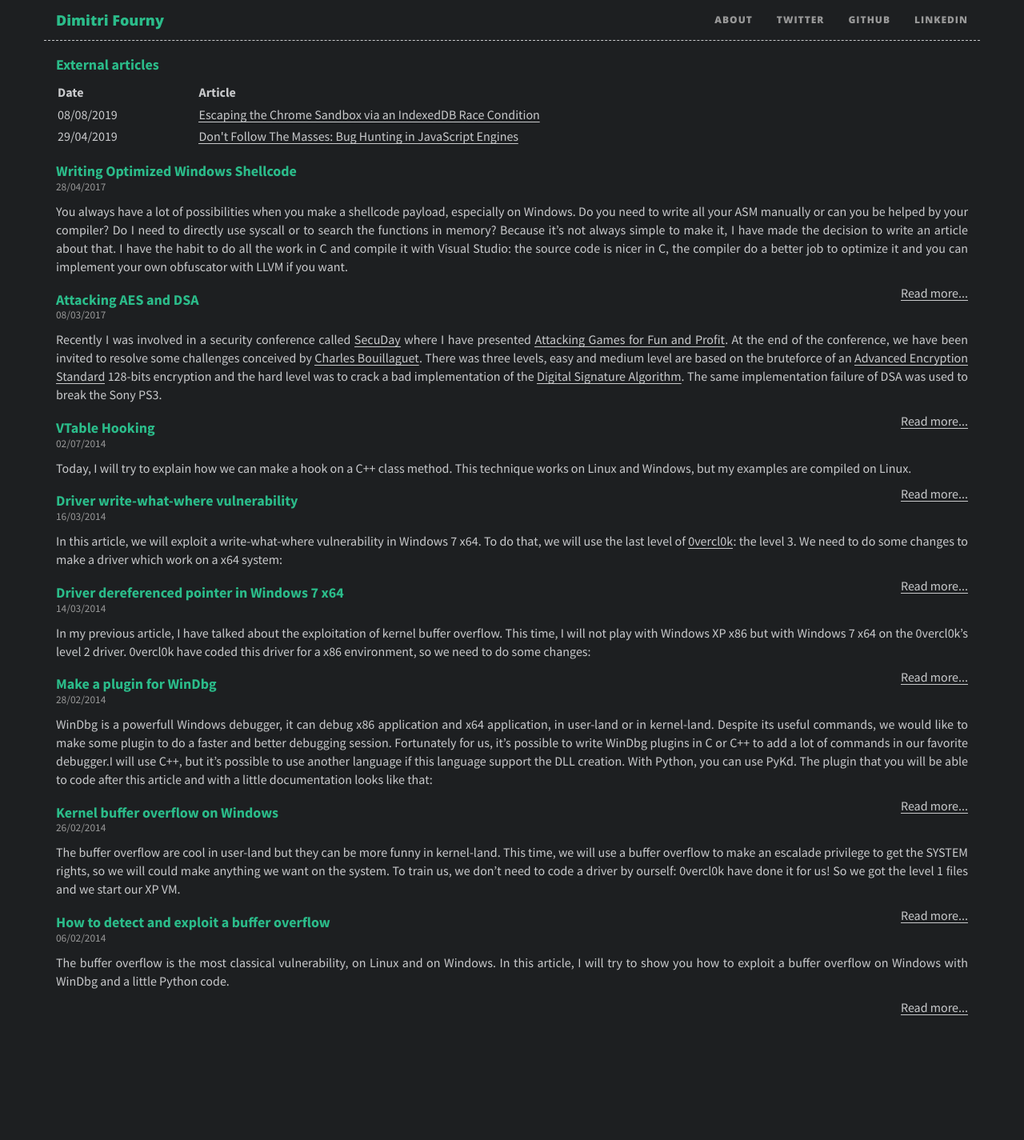
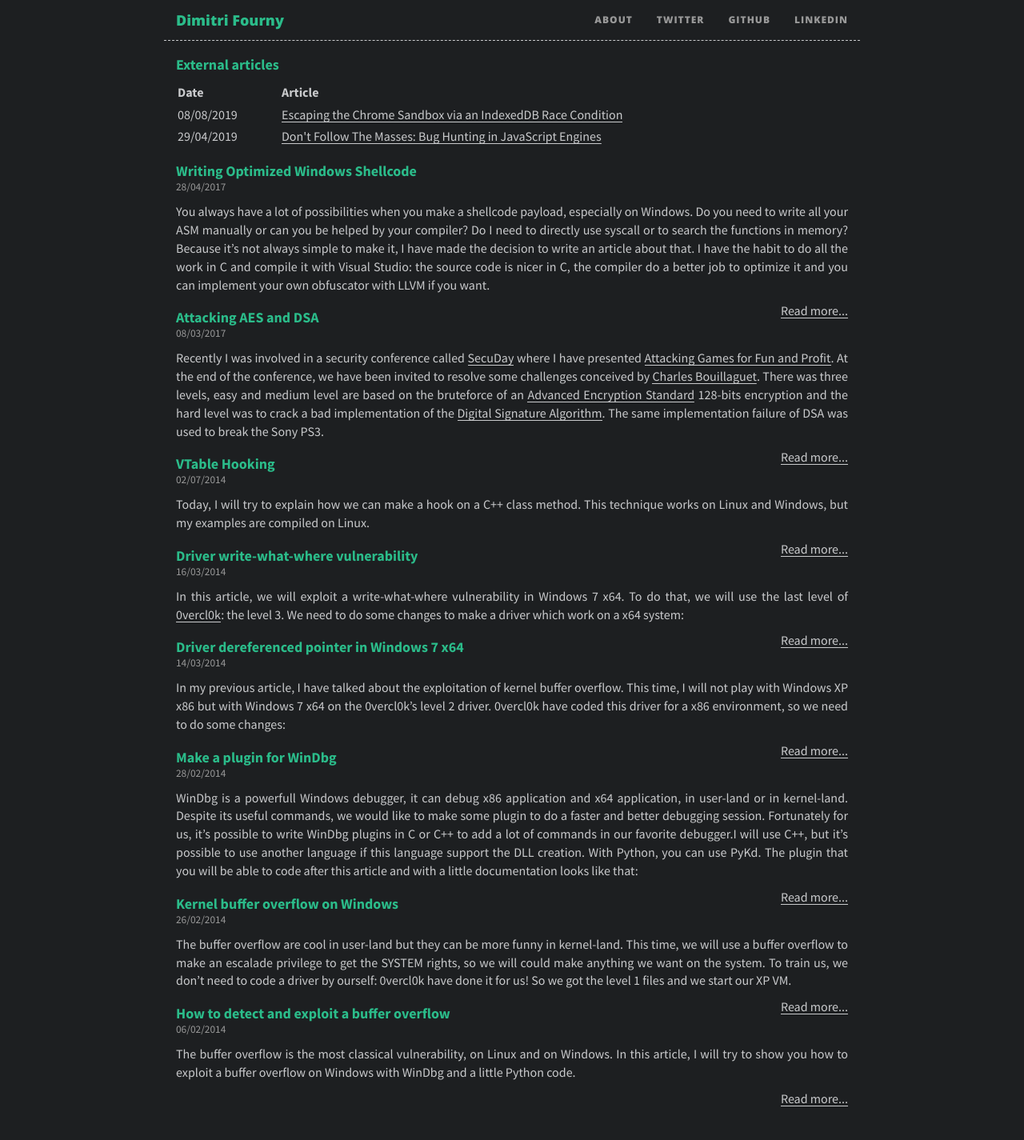
Before and after one commit to DimitriFourny/dimitrifourny.github.io, a Jekyll site: the page built from jekyll/index.md, in a window 1280 px wide. Shown: the whole page at 80% size. Built offline with Jekyll 4.4.1, drawn with Linux system fonts in a browser that asks for light colours; before the commit the page ends 1310 px from its top, so only the background shows below that.

Commit message:
Max width of 870px

```diff
--- a/jekyll/assets/css/style.css
+++ b/jekyll/assets/css/style.css
@@ -3,6 +3,12 @@ body {
   font-size: 16px;
   background-color: #1d1f21;
   color: #c9cacc;
+}
+
+@media (min-width:992px) {
+  .container {
+   width:870px;
+  }
 }
 
 h1 {
@@ -133,3 +139,8 @@ table a:hover, .table a:hover {
 .read-more {
   float: right;
 }
+
+img {
+  display: block;
+  margin: 20px auto;
+}
```
Also changed, not shown: assets/css/style.css (+11 -0 lines).
